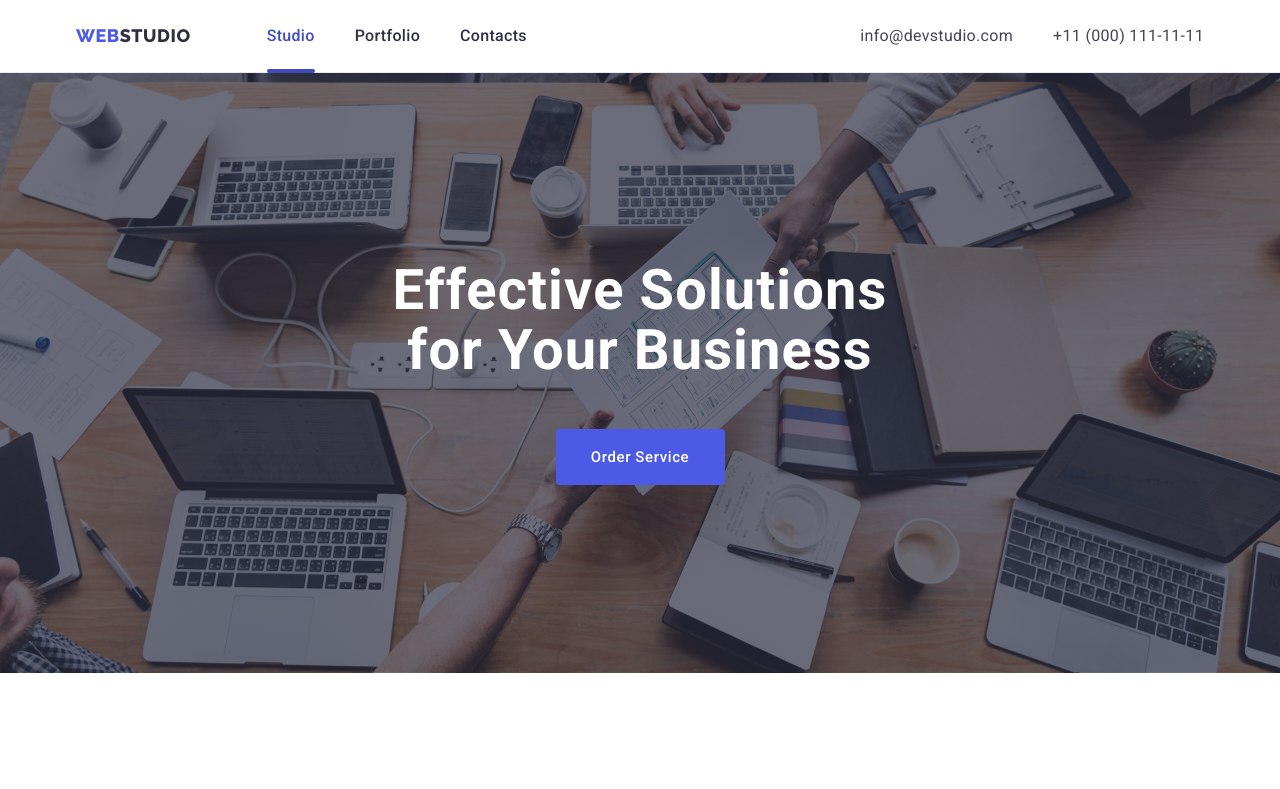
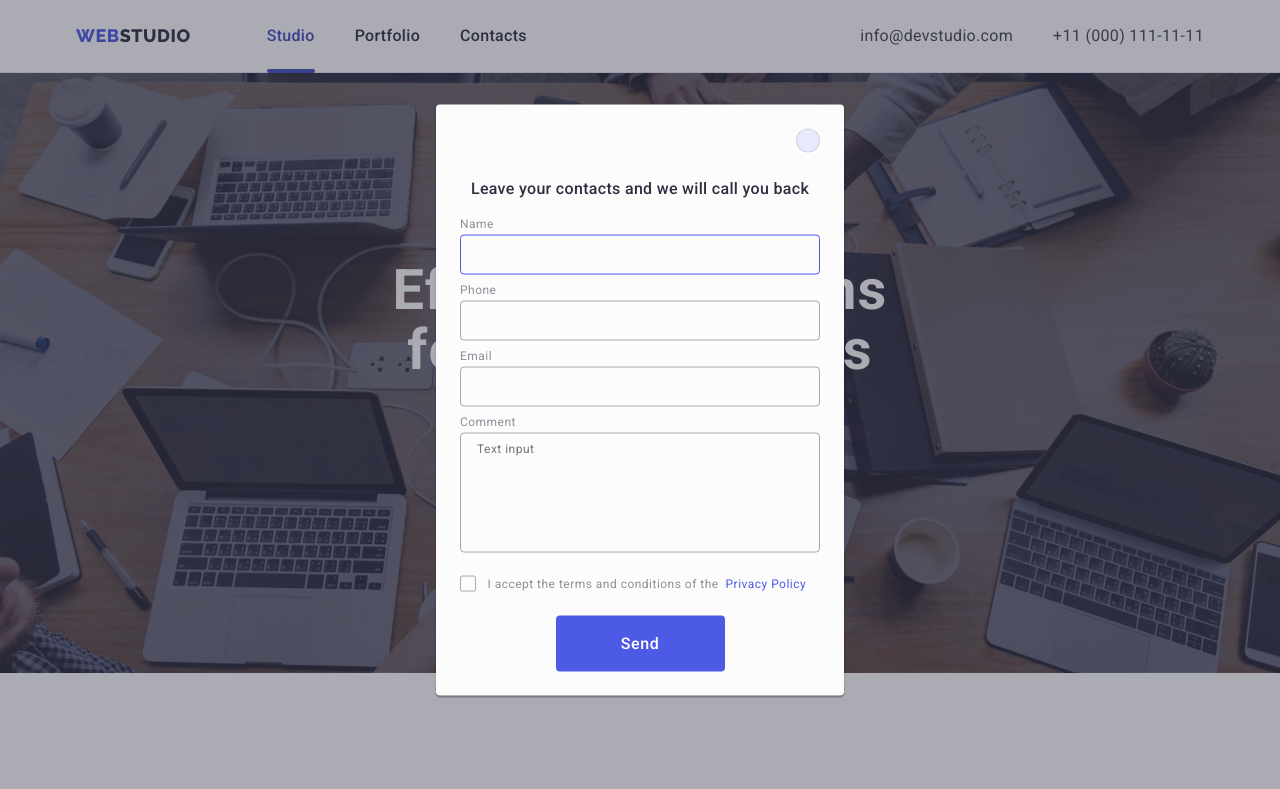
Before and after one commit to Yevhenii-Pavlushchenko/goit-markup-hw-05, a plain HTML site: page index.html in a window 1280 px wide. Shown: the top 789 px of the page. Drawn offline with nearby package versions, Linux system fonts and the light colour scheme.

Commit message:
Вніс правки від ментора!!

```diff
--- a/css/styles.css
+++ b/css/styles.css
@@ -657,9 +657,9 @@ fill: #f4f4fd;
 }
 
 .modal-form {
-    display: flex;
+    /* display: flex;
     flex-direction: column;
-    gap: 24px;
+    gap: 24px; */
 }
 
 .modal-caption {
@@ -783,10 +783,14 @@ fill: #f4f4fd;
 }
 
 .modal-send-btn {
+    display: flex;
+    justify-content: center;
+    align-items: center;
     min-width: 169px;
     width: 169px;
     height: 56px;
     margin: 0 auto;
+
     background-color: #4d5ae5;
     color: white;
     border: none;
--- a/index.html
+++ b/index.html
@@ -489,7 +489,7 @@
       </div>
     </footer>
     <!-- Modal -->
-    <div class="modal-overlay">
+    <div class="modal-overlay is-open">
       <div class="modal">
         <button type="button" class="modal-close-btn">
           <svg class="modal-close-btn-svg" width="8" height="8">
```
